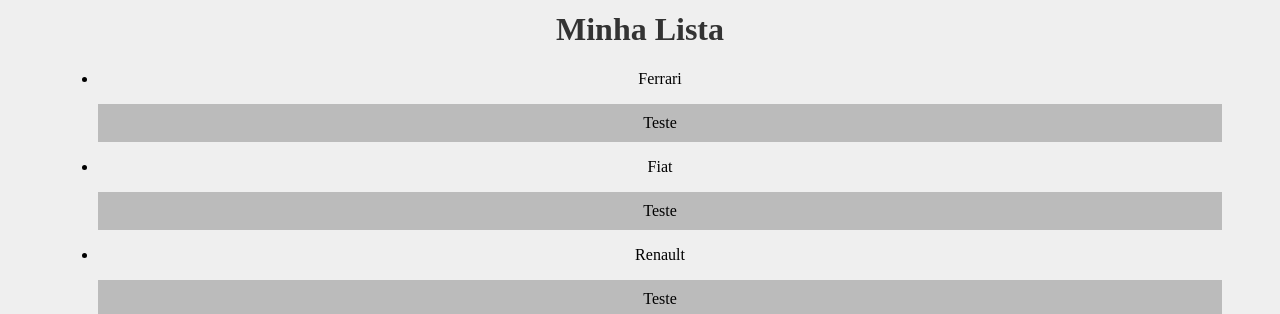
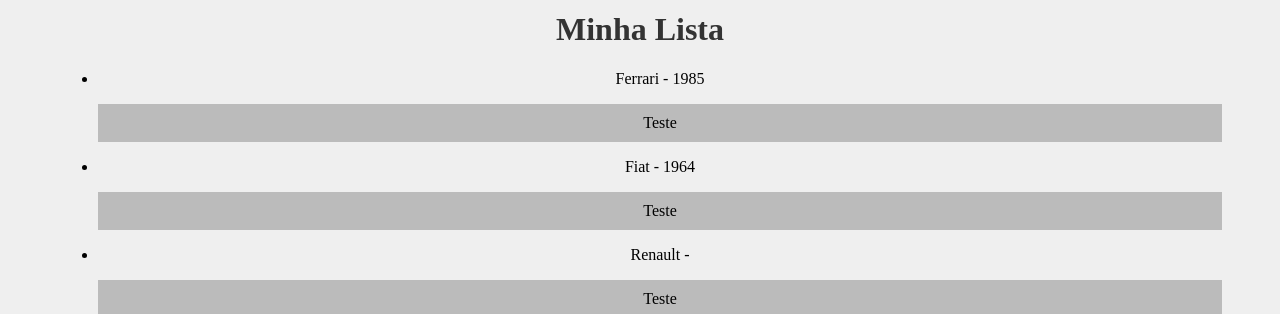
Before and after one commit to Mllara/react-project, a React (Create React App) app: page / in a window 1280 px wide. Shown: the part 815-1129 px from the top of the page. Built offline with nearby package versions, Linux system fonts and the light colour scheme.

Commit message:
aula oito

```diff
--- a/src/Components/Item.js
+++ b/src/Components/Item.js
@@ -1,10 +1,19 @@
-function Item(props){
+import PropTypes from 'prop-types'
+
+function Item({marca, ano_lancamento}){
     return(
         <>
-            <li>{props.marca}</li>
+            <li>
+                {marca} -  {ano_lancamento}
+            </li>
             <p>Teste</p>
         </>
     )
 }
 
+Item.propTypes = {
+    marca: PropTypes.string.isRequired,
+    ano_lancamento: PropTypes.number,
+}
+
 export default Item
--- a/src/Components/List.js
+++ b/src/Components/List.js
@@ -5,8 +5,8 @@
         <>
             <h1>Minha Lista</h1>
             <ul>
-                <Item  marca="Ferrari"/>
-                <Item marca="Fiat"/>
+                <Item  marca="Ferrari" ano_lancamento={1985}/>
+                <Item marca="Fiat"ano_lancamento={1964}/>
                 <Item marca="Renault"/>
             </ul>
         </>
```
